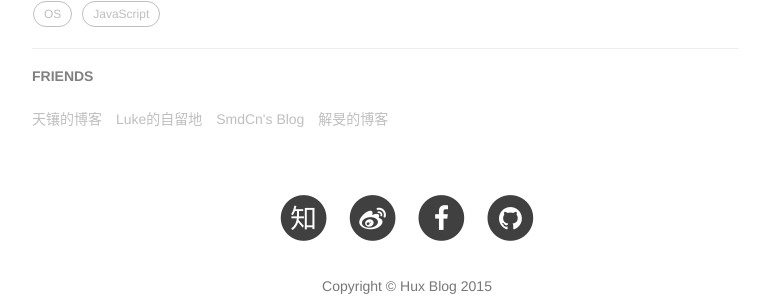
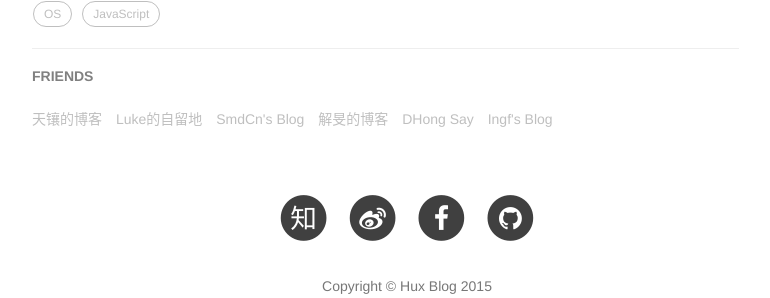
Before and after one commit to zhaohuabing/jekyll_blog_backup, a Jekyll site: the page built from _posts/2014-08-16-miui6.markdown, in a window 1280 px wide and 900 px high, scrolled down 1818 px. Shown: the part 485-783 px from the top of the window, without its empty margins (233-1003 px from the left). Built offline with Jekyll 4.4.1, drawn with Linux system fonts in a browser that asks for light colours; nearby versions of some CDN libraries; comment, search, counter and statistics services are not loaded; grey boxes are pictures that could not be loaded.

Commit message:
add Friends DH & YF

```diff
--- a/_config.yml
+++ b/_config.yml
@@ -86,5 +86,11 @@ friends: [
     },{
         title: "解旻的博客",
         href: "http://xieminis.me/"
+    },{
+        title: "DHong Say",
+        href: "http://dhong.co"
+    },{
+        title: "Ingf's Blog",
+        href: "http://ingf.github.io/"
     }
 ]
```
